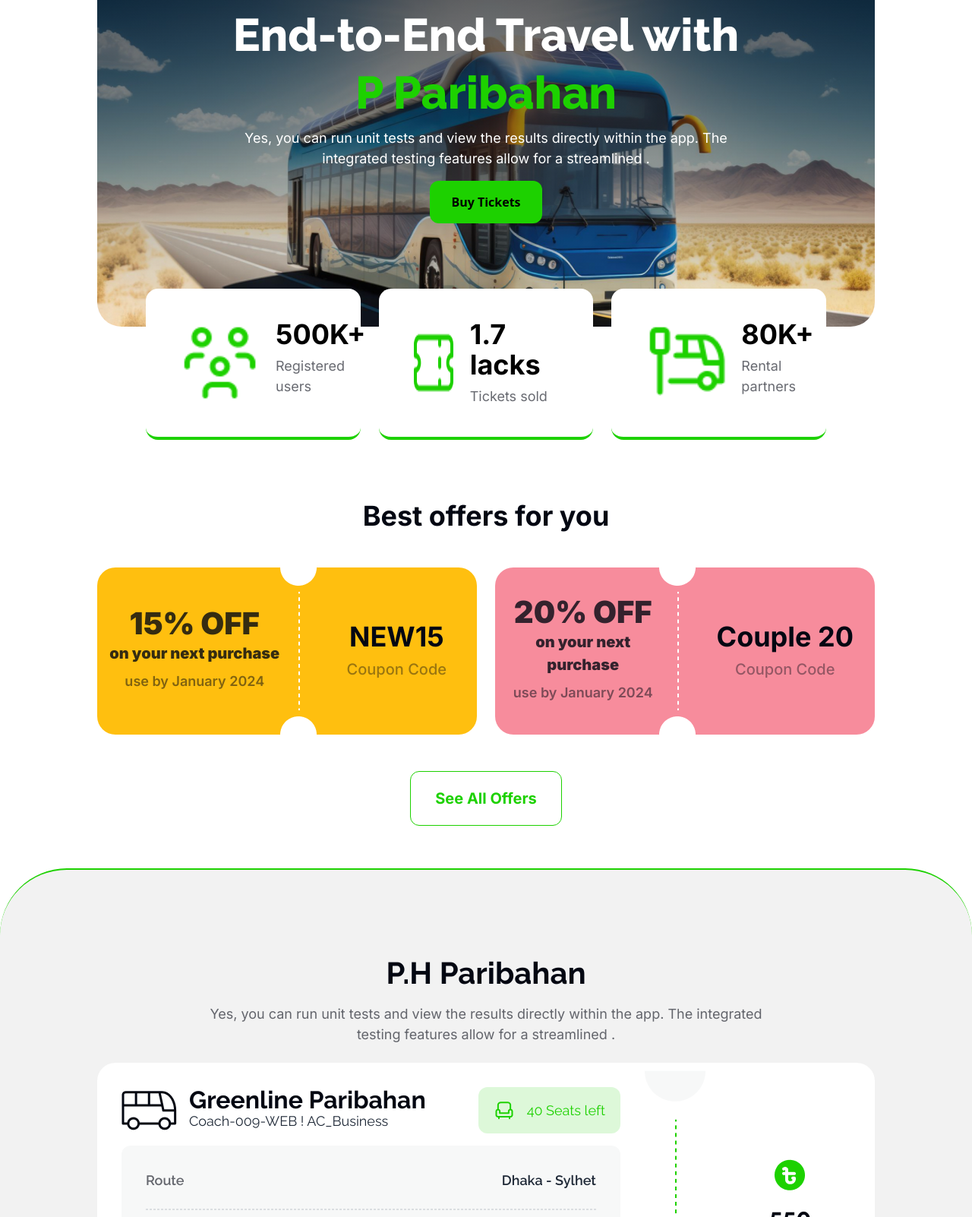
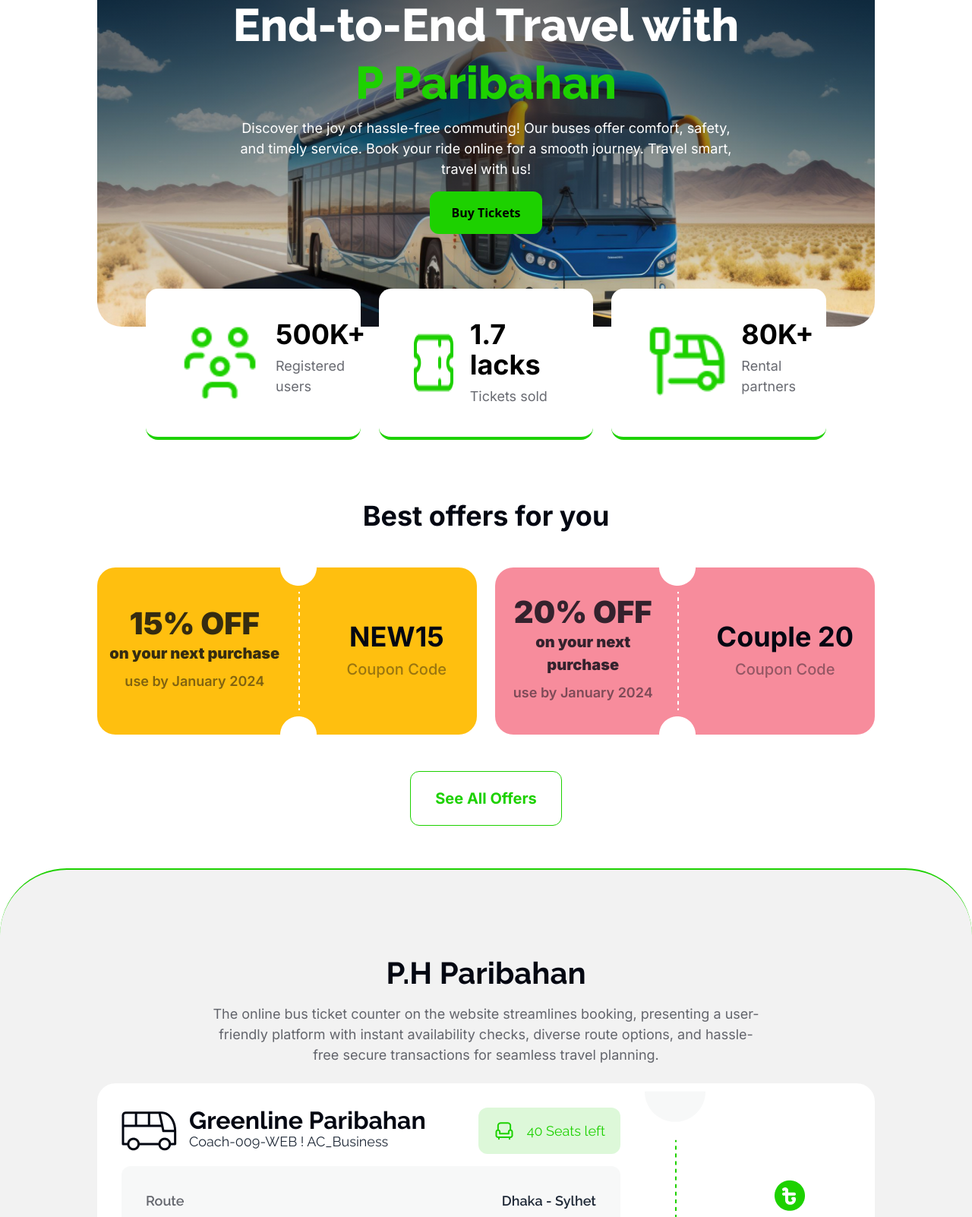
Before and after one commit to Anupam2570632/Smart-Ticketing, a plain HTML site: page index.html in a window 1280 px wide. Shown: the part 256-1858 px from the top of the page at 76% size. Drawn offline with nearby package versions, Linux system fonts and the light colour scheme.

Commit message:
remove lorem ipsum

```diff
--- a/index.html
+++ b/index.html
@@ -74,8 +74,8 @@
                     </h1>
 
                     <p class="max-w-[650px] lg:text-[18px] text-white text-center font-inter">
-                        Yes, you can run unit tests and view the results directly within the app. The integrated testing
-                        features allow for a streamlined .
+                        Discover the joy of hassle-free commuting! Our buses offer comfort, safety, and timely service.
+                        Book your ride online for a smooth journey. Travel smart, travel with us!
                     </p>
 
 
@@ -185,14 +185,17 @@
 
 
             <!-- buy ticket section -->
-            <section id="buy-ticket" class="bg-[#03070D0D] lg:rounded-t-[88px] rounded-t-[20px] border-t-[#1DD100] border-t-[2px] py-6 lg:py-20">
+            <section id="buy-ticket"
+                class="bg-[#03070D0D] lg:rounded-t-[88px] rounded-t-[20px] border-t-[#1DD100] border-t-[2px] py-6 lg:py-20">
                 <section class="w-11/12 lg:w-4/5 mx-auto py-10 text-center font-raleway space-y-6">
                     <h1 class="text-2xl font-bold text-[#030712] lg:text-[40px] font-raleway">
                         P.H Paribahan
                     </h1>
                     <p class="text-[#03071299] text-[18px] font-inter max-w-[730px] mx-auto">
-                        Yes, you can run unit tests and view the results directly within the app. The integrated testing
-                        features allow for a streamlined .
+
+                        The online bus ticket counter on the website streamlines booking, presenting a user-friendly
+                        platform with instant availability checks, diverse route options, and hassle-free secure
+                        transactions for seamless travel planning.
                     </p>
                     <div class="flex items-center flex-col lg:flex-row bg-white  rounded-3xl">
                         <div class="lg:p-8 p-2">
@@ -566,7 +569,8 @@
                             class="bg-[#1DD100] rounded-2xl opacity-50 w-full text-white font-extrabold py-4 text-[20px]">
                             Next
                         </button>
-                        <div class="flex underline text-[12px] lg:text-[16px] justify-around text-[#03071299] font-inter">
+                        <div
+                            class="flex underline text-[12px] lg:text-[16px] justify-around text-[#03071299] font-inter">
                             <span><a href="">Terms and Conditions</a></span> <span>
                                 Cancellation Policy
                             </span>
@@ -630,7 +634,8 @@
                 <span class="block font-light pt-4"> Shortly you will find a confirmation in your email.
                 </span>
             </p>
-            <button onclick="goToMainPageAgain()" class="px-20 py-5 text-[20px] rounded-full text-white font-semibold bg-[#27AE60]">Continue</button>
+            <button onclick="goToMainPageAgain()"
+                class="px-20 py-5 text-[20px] rounded-full text-white font-semibold bg-[#27AE60]">Continue</button>
         </div>
     </section>
 
```
